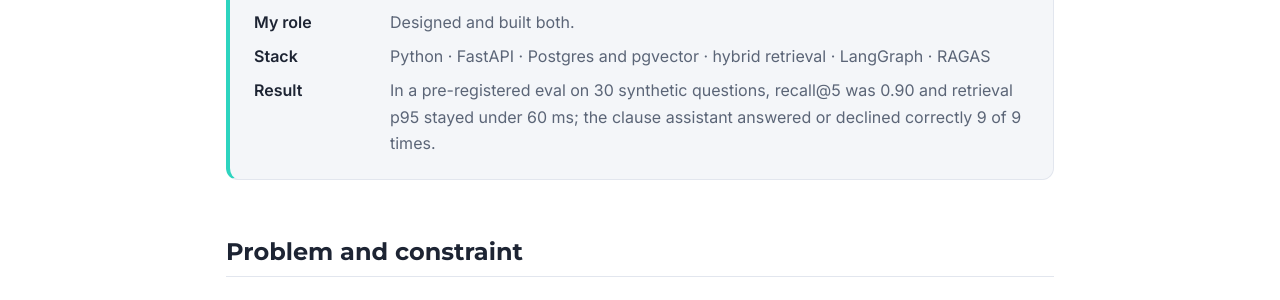
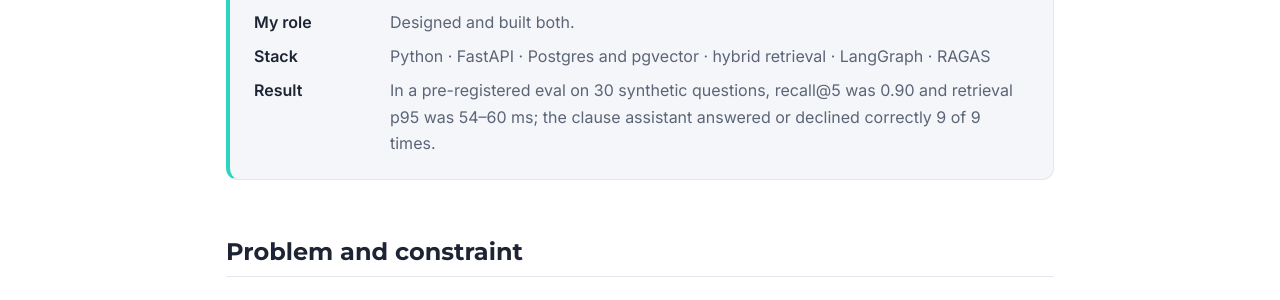
Before and after one commit to jayakumar-devaraj/jayakumar-devaraj.github.io, a Jekyll site: the page built from work/rag-evaluation.md, in a window 1280 px wide and 900 px high. Shown: the part 415-715 px from the top of the window. Built offline with Jekyll 4.4.1, drawn with Linux system fonts in a browser that asks for light colours; some of the changed text lies outside the part shown.

Commit message:
Correct three claims found on review: hardening status, the quota test result, and the retrieval p95 range

```diff
--- a/work/rag-evaluation.md
+++ b/work/rag-evaluation.md
@@ -10,7 +10,7 @@ glance:
   - label: Stack
     text: Python · FastAPI · Postgres and pgvector · hybrid retrieval · LangGraph · RAGAS
   - label: Result
-    text: In a pre-registered eval on 30 synthetic questions, recall@5 was 0.90 and retrieval p95 stayed under 60 ms; the clause assistant answered or declined correctly 9 of 9 times.
+    text: In a pre-registered eval on 30 synthetic questions, recall@5 was 0.90 and retrieval p95 was 54–60 ms; the clause assistant answered or declined correctly 9 of 9 times.
 ---
 
 ## Problem and constraint
```
Also changed, not shown: other parts of work/rag-evaluation.md (+1 -1 lines), work/agentic-sdlc-platform.md (+1 -1 lines).
